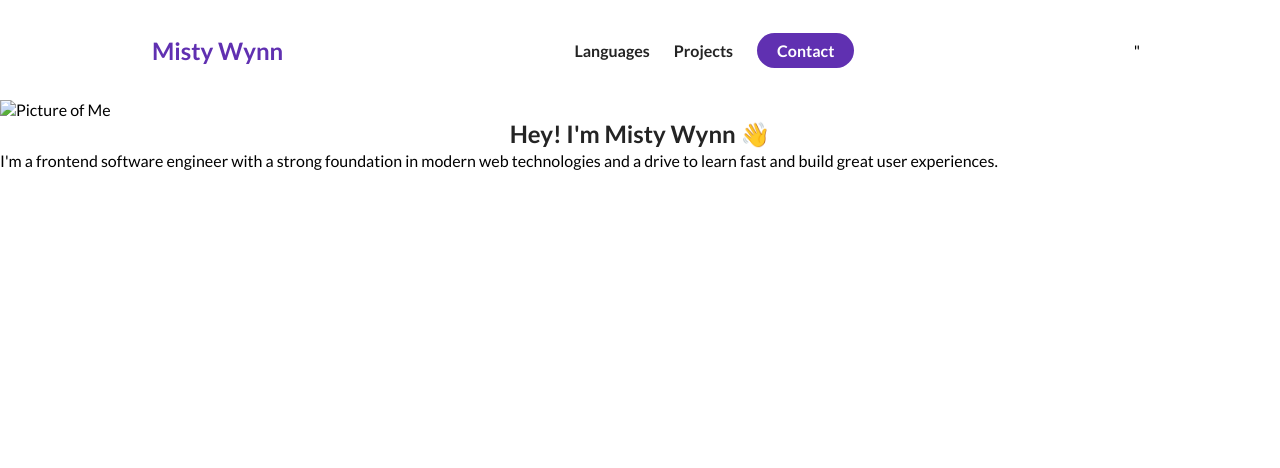
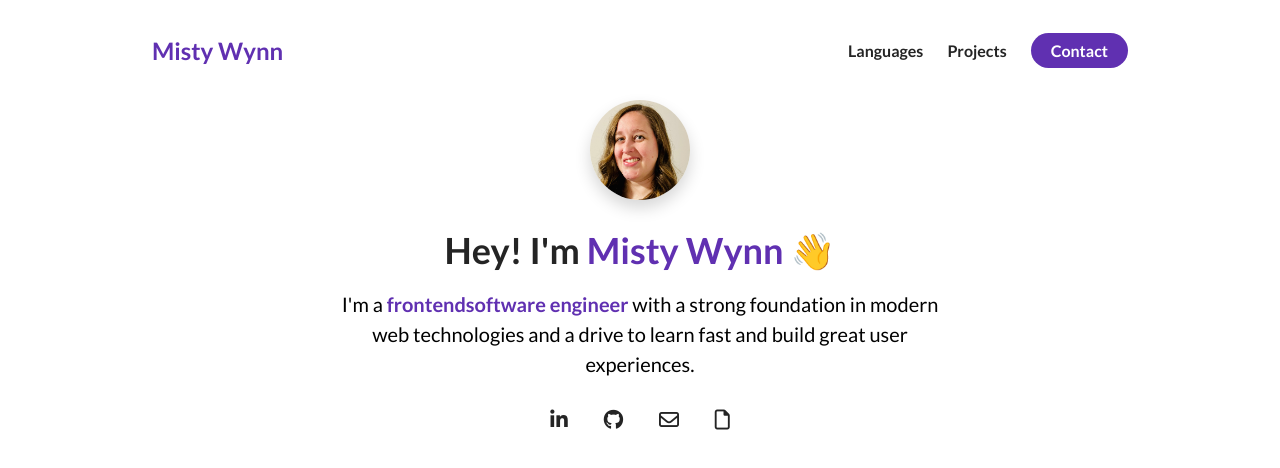
Before and after one commit to mistywynn10/Portfolio, a plain HTML site: page index.html in a window 1280 px wide. Drawn offline with Linux system fonts and the light colour scheme.

Commit message:
About Me Part One

```diff
--- a/index.html
+++ b/index.html
@@ -5,6 +5,7 @@
     <meta name="viewport" content="width=device-width, initial-scale=1.0">
     <title>Misty Wynn</title>
     <link rel="stylesheet" href="./styles.css">
+    <script src="https://kit.fontawesome.com/cacf412205.js" crossorigin="anonymous"></script>
 </head>
 <body>
     <section id="about-me">
@@ -31,20 +32,34 @@
                     nav__link--anchor-primary
                     ">Contact</a>
                 </li>
-            </ul>"
+            </ul>
         </nav>
-        <div>
+        <div class="flex flex-1">
             <div class="about-me__info row">
                 <div class="about-me__info--container">
                     <figure class="about-me__picture--mask">
-                        <img src="/.assets/me.jpeg" alt="Picture of Me">
+                        <img src="./assets/me.jpeg" class="about-me__picture"alt="Picture of Me">
                     </figure>
                     <h1 class="about-me__info--title">
                         Hey! I'm <span class="text--purple">Misty Wynn</span> 👋
                     </h1>
-                    <p>
-                        I'm a frontend software engineer with a strong foundation in modern web technologies and a drive to learn fast and build great user experiences.
+                    <p class="about-me__info--para">
+                        I'm a <strong class="text--purple">frontendsoftware engineer </strong>with a strong foundation in modern web technologies and a drive to learn fast and build great user experiences.
                     </p>
+                    <div class="about-me__links">
+                        <a href="" class="about-me__link">
+                            <i class="fa-brands fa-linkedin-in"></i>
+                        </a>
+                        <a href="" class="about-me__link">
+                            <i class="fa-brands fa-github"></i>
+                        </a>
+                        <a href="" class="about-me__link">
+                            <i class="fa-regular fa-envelope"></i>
+                        </a>
+                        <a href="" class="about-me__link">
+                            <i class="fa-regular fa-file"></i>
+                        </a>
+                        </div>
                     </div>
                 </div>
             </div>
--- a/styles.css
+++ b/styles.css
@@ -12,6 +12,10 @@
     line-height: 1.25;
 }
 
+h1 {
+    font-size: 36px;
+}
+
 p {
     line-height: 1.5;
     font-size: 16px;
@@ -19,6 +23,24 @@
 
 li {
     list-style-type: none;
+}
+
+.flex {
+    display: flex;
+}
+
+.flex-1 {
+    flex: 1;
+}
+
+.row {
+    width: 100%;
+    max-width: 800px;
+    margin: 0 auto;
+}
+
+.text--purple {
+    color: #6030b1;
 }
 
 /* NAVIGATION BAR */
@@ -62,3 +84,51 @@
     margin: 0 12px;
     font-weight: bold;
  }
+
+ /* ABOUT ME */
+
+ #about-me {
+    min-height: 100vh;
+    display: flex;
+    flex-direction: column;
+ }
+
+ .about-me__info--container {
+    display: flex;
+    flex-direction: column;
+    align-items: center;
+    max-width: 600px;
+    margin: 0 auto;
+    text-align: center;
+ }
+
+ .about-me__picture--mask {
+    width: 100px;
+    height: 100px;
+    border-radius: 50%;
+    overflow: hidden;
+    box-shadow: 0 8px 16px rgba(0, 0, 0, 0.16);
+    margin-bottom: 28px;
+ }
+
+ .about-me__picture {
+    width: 100%;
+    transform: scale(1.5);
+    padding-top: 8px;
+ }
+
+ .about-me__info--title {
+    margin-bottom: 16px;
+ }
+
+ .about-me__info--para {
+    font-size: 20px;
+    margin-bottom: 28px;
+ }
+
+ .about-me__link {
+    font-size: 20px;
+    color: #242424;
+    text-decoration: none;
+    padding: 0 16px;
+ }
```
